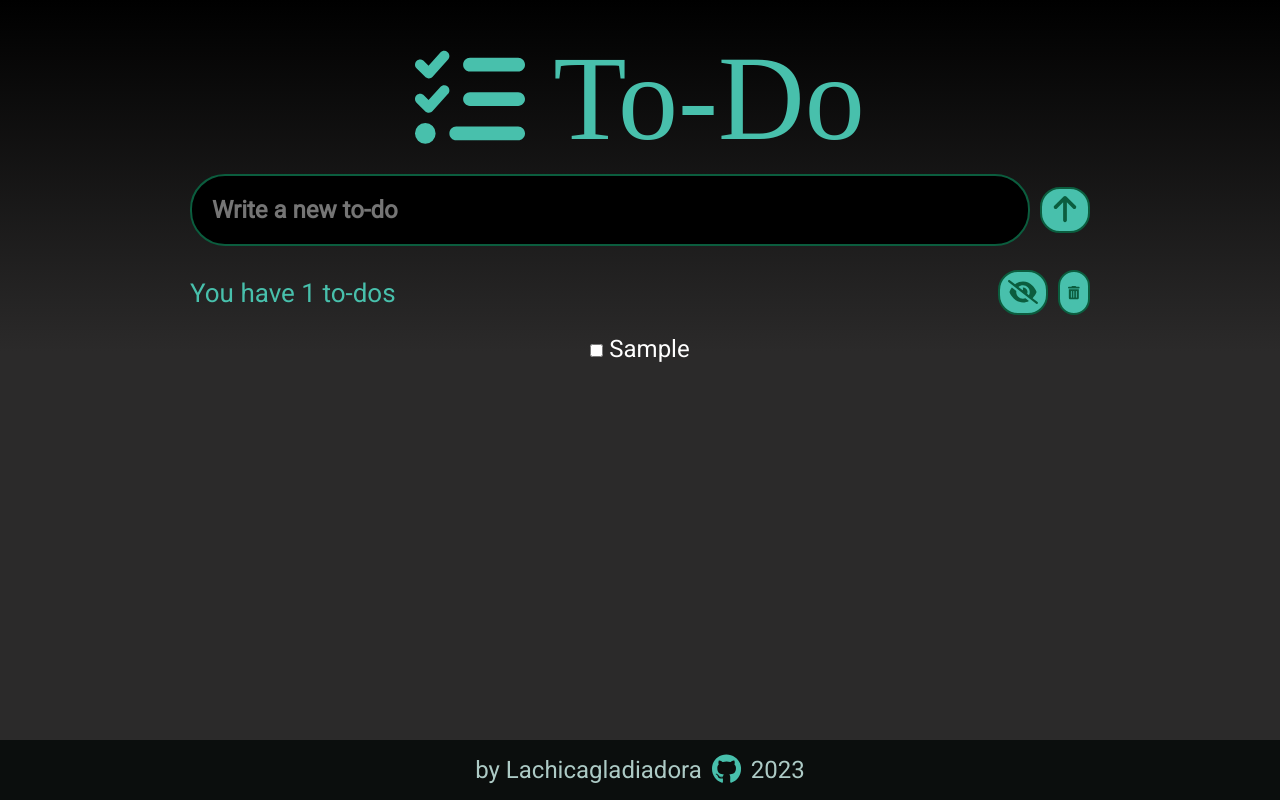
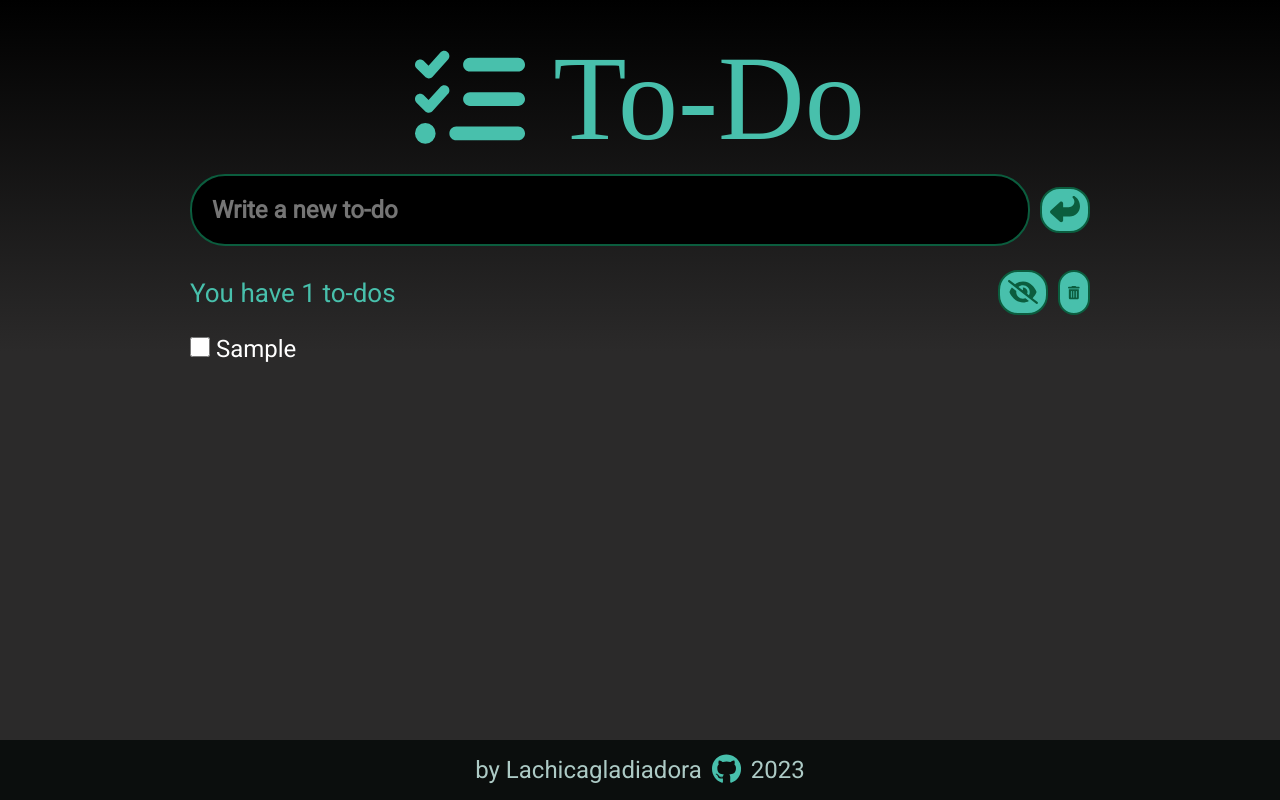
Before and after one commit to Lachicagladiadora/to-do-list, a React (Vite) app: page / in a window 1280 px wide. Both pictures are taken after typing "Sample" into the empty fields and a click on the button 1065 px from the left and 210 px from the top of the page. Built offline with nearby package versions, Linux system fonts and the light colour scheme; a web font is replaced by a local one.

Commit message:
feat: improve styles list and submit function

```diff
--- a/src/App.tsx
+++ b/src/App.tsx
@@ -9,7 +9,7 @@ import {
 } from "@fortawesome/free-solid-svg-icons";
 
 import { FormTask } from "./components/FormTask";
-import { TodoItemList } from "./components/TaskItemList";
+import { TodoItemList } from "./components/TodoItemList";
 import { Footer } from "./components/Footer";
 import { Button } from "./components/Button";
 
@@ -31,7 +31,8 @@ export const App = () => {
 
   const createNewTodo = (todoContent: string): void => {
     if (!todos.find((task) => task.content === todoContent)) {
-      setTodos([...todos, { content: todoContent, done: false }]);
+      console.log({ todoContent });
+      setTodos([{ content: todoContent, done: false }, ...todos]);
     }
   };
 
@@ -119,7 +120,7 @@ export const App = () => {
           }}
         >
           <FormTask
-            createNewTask={createNewTodo}
+            createNewTodo={createNewTodo}
             onChangeInputCallback={onFilterNotes}
           />
         </section>
@@ -187,6 +188,7 @@ export const App = () => {
             flexDirection: "column",
             gap: "20px",
             alignItems: "center",
+            // minWidth: "100px",
             maxWidth: "900px",
             width: "100%",
             color: "white",
--- a/src/components/Button.tsx
+++ b/src/components/Button.tsx
@@ -2,7 +2,7 @@ import { CSSProperties, ReactNode } from "react";
 
 type ButtonProps = {
   children: ReactNode;
-  onClick?: () => void;
+  onClick?: (e: any) => void;
   type?: string;
   title: string;
   id?: string;
--- a/src/components/FormTask.tsx
+++ b/src/components/FormTask.tsx
@@ -1,32 +1,42 @@
-import { CSSProperties, useState } from "react";
+import { CSSProperties, useCallback, useState } from "react";
 import { Input } from "./Input";
 import { Button } from "./Button";
 import { FontAwesomeIcon } from "@fortawesome/react-fontawesome";
-import { faArrowUp, faSave } from "@fortawesome/free-solid-svg-icons";
+import { faMailForward } from "@fortawesome/free-solid-svg-icons";
 
 type FormTaskProps = {
-  createNewTask: (newTaskValue: string) => void;
+  createNewTodo: (newTodoValue: string) => void;
   onChangeInputCallback: (newValue: string) => void;
   style?: CSSProperties;
 };
 
 export const FormTask = ({
-  createNewTask,
+  createNewTodo,
   onChangeInputCallback,
   style,
 }: FormTaskProps) => {
-  const [newTaskValue, setNewTaskValue] = useState("");
+  const [newTodoValue, setNewTodoValue] = useState("");
 
-  const onSubmit = (_event: { preventDefault: () => void }) => {
-    _event.preventDefault();
-    createNewTask(newTaskValue);
-    window.localStorage.setItem("TasksList", newTaskValue);
-    setNewTaskValue("");
-  };
+  const onSubmit = useCallback(
+    (e: React.FormEvent<HTMLFormElement>) => {
+      e.preventDefault();
+      if (!newTodoValue) return;
+      if (newTodoValue) {
+        createNewTodo(newTodoValue);
+        window.localStorage.setItem("TasksList", newTodoValue);
+        setNewTodoValue("");
+      }
+    },
+    [createNewTodo, newTodoValue]
+  );
+
+  // const onClick = () =>  {
+  //   if (newTodoValue) return {onSubmit()}
+  //   else {console.warn("todo invalid")}
+  // }
 
   return (
     <form
-      onSubmit={onSubmit}
       style={{
         width: "100%",
         display: "flex",
@@ -37,11 +47,11 @@ export const FormTask = ({
       }}
     >
       <Input
-        value={newTaskValue}
-        onChange={(event) => {
-          const newValue = (event.target as HTMLInputElement).value;
-          setNewTaskValue(newValue);
+        value={newTodoValue}
+        onChange={(e): void => {
+          const newValue = (e.target as HTMLInputElement).value.trim();
           onChangeInputCallback(newValue);
+          return !newValue ? setNewTodoValue("") : setNewTodoValue(newValue);
         }}
         placeholder="Write a new to-do"
         style={{
@@ -52,14 +62,20 @@ export const FormTask = ({
       />
       <Button
         title="Save To-Do"
+        onClick={onSubmit}
         style={{
           color: "rgb(11, 93, 62)",
           fontSize: "20px",
         }}
       >
         <FontAwesomeIcon
-          icon={faArrowUp}
-          style={{ background: "transparent", width: "30px", height: "30px" }}
+          icon={faMailForward}
+          style={{
+            background: "transparent",
+            width: "30px",
+            height: "30px",
+            transform: "rotate(180deg)",
+          }}
         />
       </Button>
     </form>
--- a/src/components/TaskItem.tsx
+++ b/src/components/TodoItem.tsx
@@ -11,7 +11,7 @@ type TodoProps = {
   toogleTodo: (todo: todoType) => void;
 };
 
-export const TaskItem = ({ todo, toogleTodo }: TodoProps) => {
+export const TodoItem = ({ todo, toogleTodo }: TodoProps) => {
   return (
     <li style={{ listStyle: "none" }}>
       <input
@@ -19,7 +19,9 @@ export const TaskItem = ({ todo, toogleTodo }: TodoProps) => {
         checked={todo.done}
         onChange={() => toogleTodo(todo)}
         style={{
-          color: "white",
+          accentColor: `${todo.done ? "#48c0ac" : "#2b2a2a"}`,
+          width: "20px",
+          height: "20px",
         }}
       />{" "}
       {todo.content}
--- a/src/components/TaskItemList.tsx
+++ b/src/components/TodoItemList.tsx
@@ -1,4 +1,4 @@
-import { TaskItem } from "./TaskItem";
+import { TodoItem } from "./TodoItem";
 
 type todoType = {
   content: string;
@@ -16,10 +16,12 @@ export const TodoItemList = ({
   toogleTodo,
   showCompleted = false,
 }: TodoItemListProps) => {
-  const taskUnique = (doneValue: boolean) => {
+  const todoUnique = (doneValue: boolean) => {
     return (
       <ul
         style={{
+          minWidth: "300px",
+          // alignItems: "start",
           display: "grid",
           gridTemplateColumns: "1fr",
           gap: "20px",
@@ -28,7 +30,7 @@ export const TodoItemList = ({
         {todo
           .filter((todo: { done: boolean }) => todo.done === doneValue)
           .map((todo: { content: string; done: boolean }) => (
-            <TaskItem
+            <TodoItem
               todo={todo}
               key={Math.floor(Math.random() * 1000000).toString()}
               toogleTodo={toogleTodo}
@@ -37,15 +39,15 @@ export const TodoItemList = ({
       </ul>
     );
   };
-  if (!taskUnique)
+  if (!todoUnique)
     return (
       <p style={{ background: "red", color: "green" }}>
         you have no tasks done
       </p>
     );
   return (
-    <div className="wrapper-task">
-      <ul>{taskUnique(showCompleted)}</ul>
+    <div className="wrapper-task" style={{ width: "100%" }}>
+      <ul>{todoUnique(showCompleted)}</ul>
     </div>
   );
 };
```
